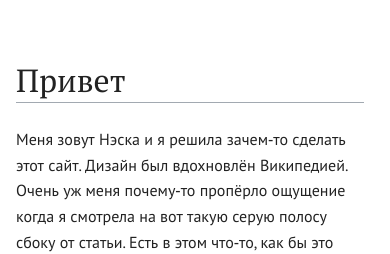
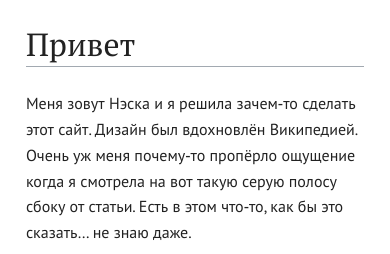
Before and after one commit to polina-aure/polina-aure.github.io, a plain HTML site: page index.html in a window 390 px wide. Shown: the top 254 px of the page. Drawn offline with Linux system fonts and the light colour scheme.

Commit message:
make less top margin

```diff
--- a/index.html
+++ b/index.html
@@ -27,7 +27,7 @@
                 border-bottom: 1px solid #a2a9b1;
                 padding-bottom: 0.25em;
                 margin-bottom: 0.75em;
-                margin-top: 1.618em;
+                margin-top: 1em;
             }
             h1 {font-size: 2rem;}
             h2 {font-size: 1.5rem;}
@@ -35,7 +35,7 @@
                 background: #fff;
                 border-left: 1px solid #d1d1d1;
                 margin-left: 16.18vw;
-                padding: 1rem 1.618rem;
+                padding: 0 1.618rem;
                 padding-left: 8.09vw;
                 display: flow-root;
                 box-sizing: border-box;
@@ -45,7 +45,7 @@
             @media (max-width: 600px) {
                 main {
                     margin-left: -1px;
-                    padding-left: 1em;
+                    padding-left: 1.618em;
                 }
             }
             .left {
```
